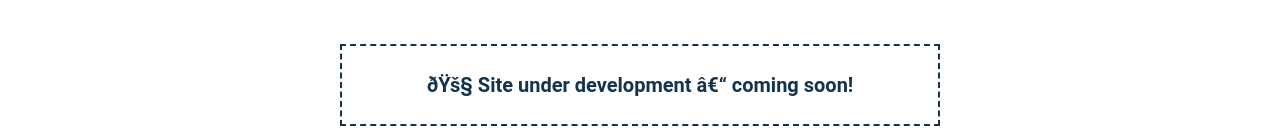
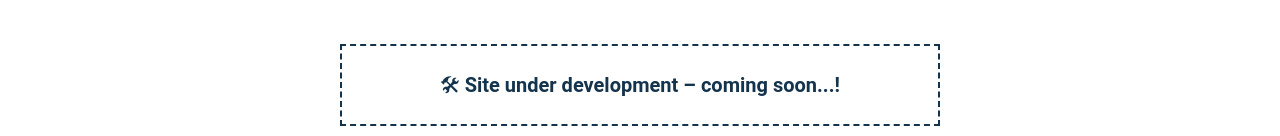
Before and after one commit to Bmsosi/guardian-landing-page, a React (Vite) app: page / in a window 1280 px wide. Shown: the part 816-952 px from the top of the page. Built offline with nearby package versions, Linux system fonts and the light colour scheme.

Commit message:
remove extra characters in coming soon

```diff
--- a/src/App.jsx
+++ b/src/App.jsx
@@ -18,7 +18,7 @@ function App() {
       <HeroSection />
       {isComingSoon && (
         <div className="coming-soon">
-          <p>ðŸš§ Site under development â€“ coming soon!</p>
+          <p>🛠 Site under development – coming soon...!</p>
         </div>
       )}
       {showSections && (
```
